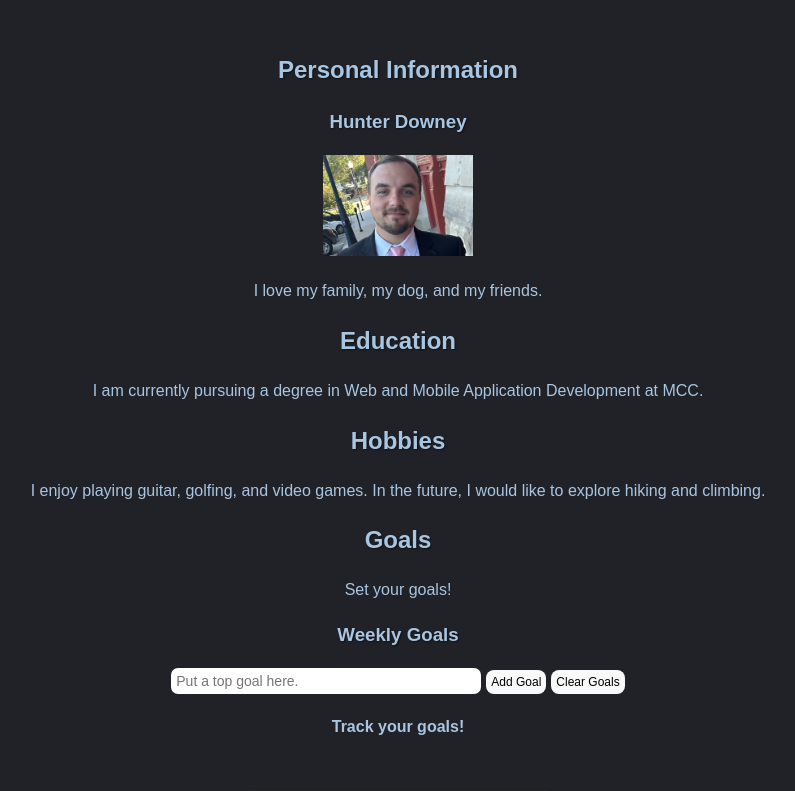
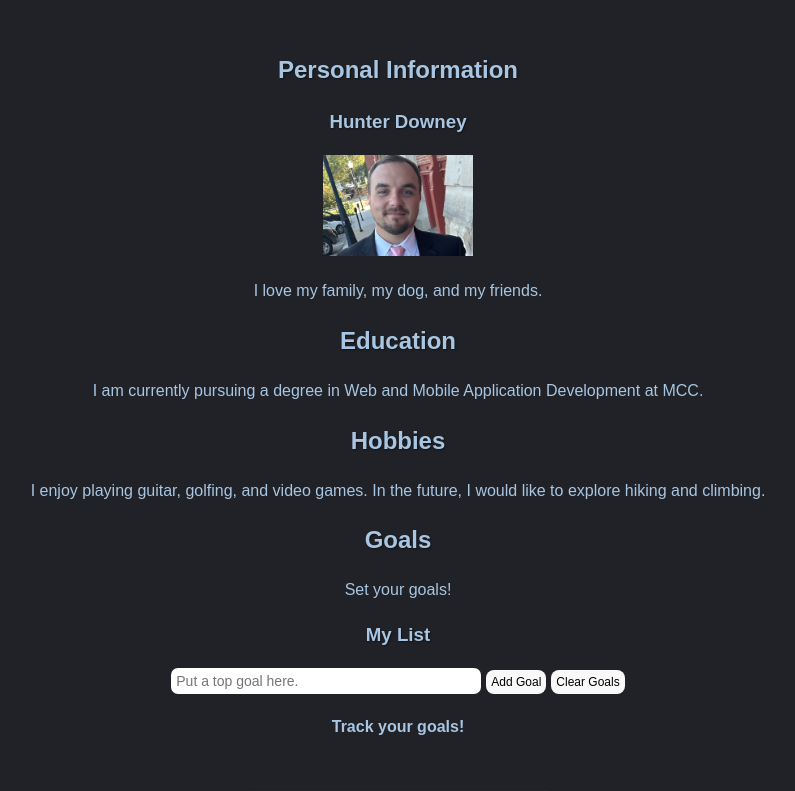
Before and after one commit to huntercodes/my-react-app, a React (Create React App) app: page / in a window 1280 px wide. Shown: the top 791 px of the page, without its empty margins (242-1037 px from the left). Built offline with nearby package versions, Linux system fonts and the light colour scheme; grey boxes are pictures that could not be loaded.

Commit message:
new features

```diff
--- a/src/List.js
+++ b/src/List.js
@@ -1,8 +1,8 @@
-import React, { useState, useRef } from 'react';
+import React, { useState, useRef, useEffect } from 'react';
 import './List.css';
 
 const List = ({
-    headerTitle = 'My List',
+    initialHeaderTitle = 'My List',
     placeholderText = 'Enter a value...',
     buttonText = "Add to List",
     clearButtonText = 'Clear List',
@@ -11,6 +11,8 @@ const List = ({
     description = 'This is your dynamic list.',
 }) => {
     const listInput = useRef(null);
+    const lastItemRef = useRef(null); // for last added item
+    const [headerTitle, setHeaderTitle] = useState(initialHeaderTitle); // for dynamic headerTitle
     const [listObject, setListObject] = useState({
         listEntries: [],
         listItems: [],
@@ -24,12 +26,20 @@ const List = ({
         }
 
         const currentListEntries = [...listObject.listEntries, listInput.current.value];
+
+        // assign and highlight last item
         const currentListItems = currentListEntries.map((entry, index) => (
-            <li key={index}>{entry}</li>
+            <li key={index} ref={index === currentListEntries.length - 1 ? lastItemRef : null} style={index === currentListEntries.length - 1 ? {backgroundColor: '#333333' } : null}>
+                {entry}
+            </li>
         ));
+
         setListObject({ listEntries: currentListEntries, listItems: currentListItems });
         listInput.current.value = '';
         listInput.current.focus();
+
+        // update headerTitle to display the number of list entries
+        setHeaderTitle('My List: ' + currentListEntries.length + ' Items');
     };
 
     const clearListHandler = () => {
@@ -42,6 +52,9 @@ const List = ({
         setListObject({ listEntries: [], listItems: [] });
         listInput.current.value = ''
         listInput.current.focus();
+
+        // revert headerTitle back to original value
+        setHeaderTitle(initialHeaderTitle)
     };
 
     return (
```
